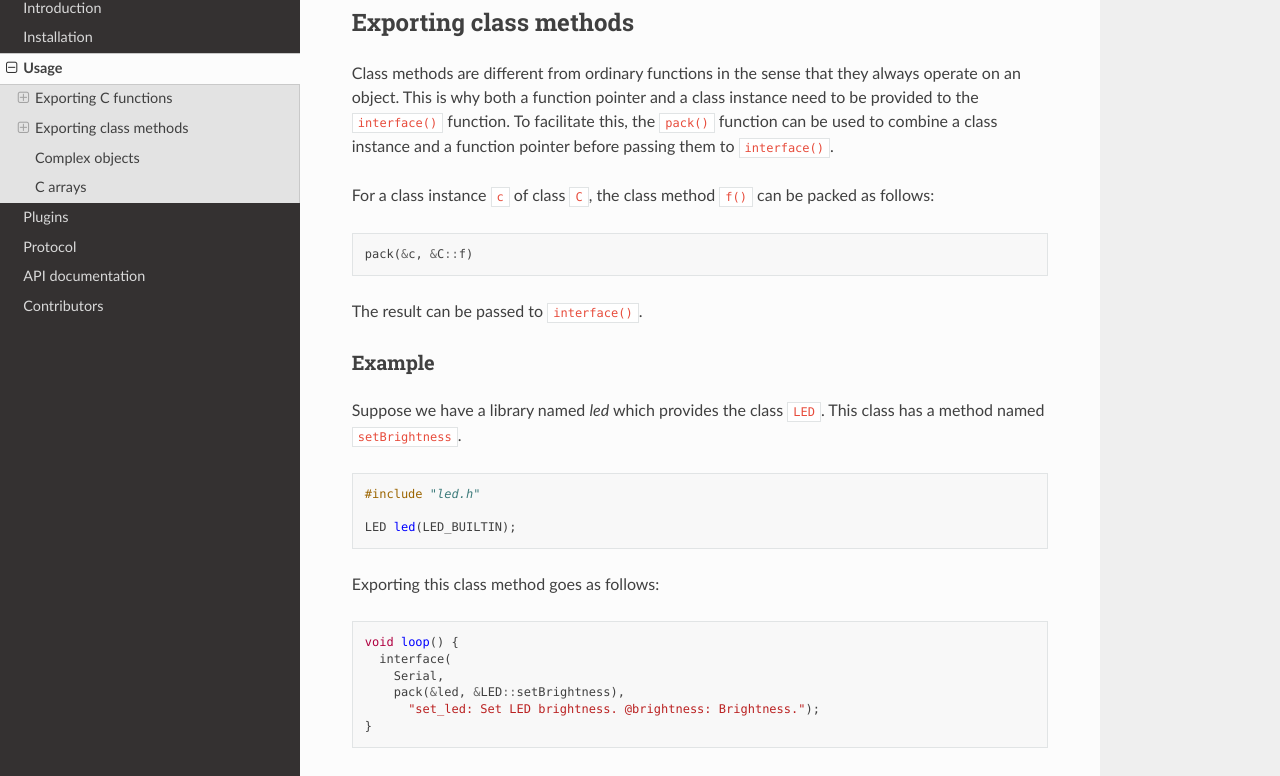
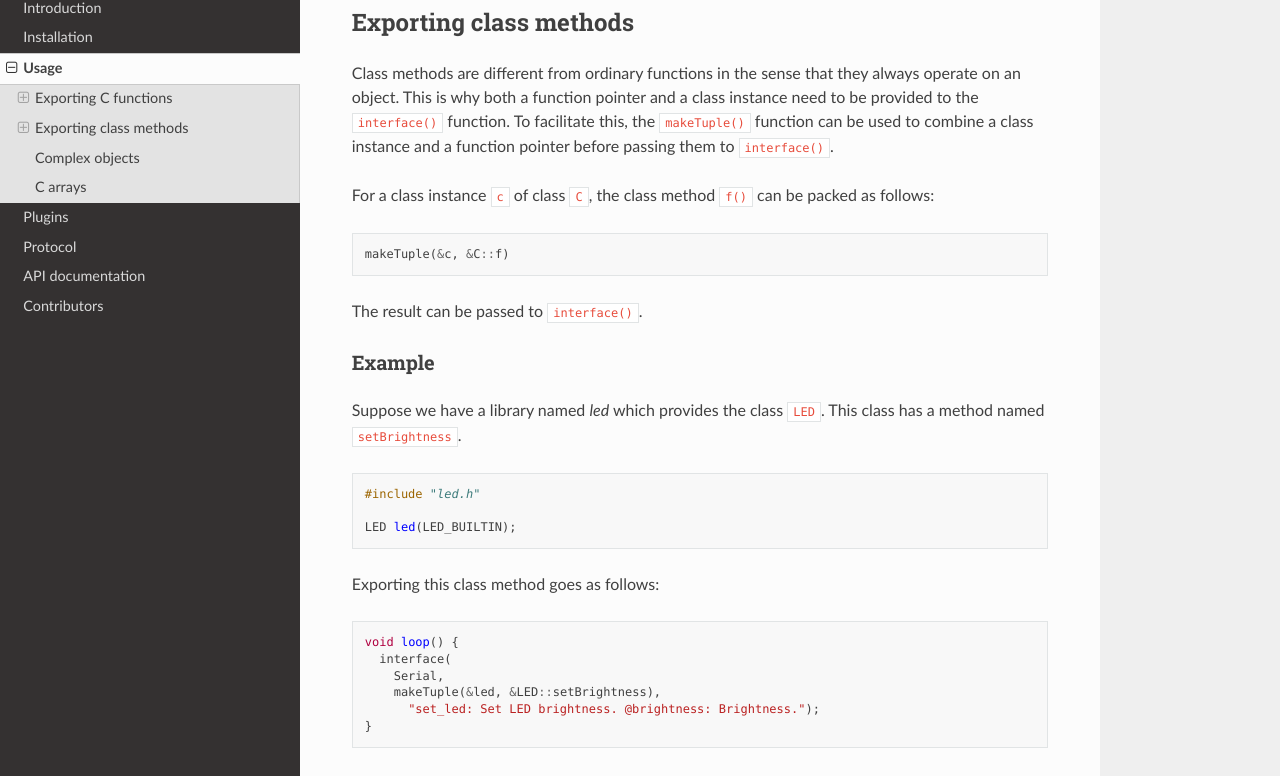
Before and after one commit to jfjlaros/simpleRPC, a Sphinx documentation site: the page built from docs/usage.rst, in a window 1280 px wide and 1400 px high, scrolled down 2103 px. Shown: the part 144-920 px from the top of the window. Built offline with Sphinx 7.4.7 and the Read the Docs theme 2.0.0, drawn with Linux system fonts in a browser that asks for light colours.

Commit message:
update docs

```diff
--- a/docs/plugins.rst
+++ b/docs/plugins.rst
@@ -90,13 +90,13 @@ Example
 
 Suppose we have set up two I/O interfaces named ``Serial`` and
 ``SerialUSB``, we serve the same methods on both interfaces by grouping
-pointers to these interfaces with the ``pack()`` function as follows.
+pointers to these interfaces with the ``makeTuple()`` function as follows.
 
 .. code-block:: cpp
 
     void loop() {
       interface(
-        pack(&Serial, &SerialUSB),
+        makeTuple(&Serial, &SerialUSB),
         inc, F("inc: Increment a value. @a: Value. @return: a + 1."));
     }
 
--- a/docs/usage.rst
+++ b/docs/usage.rst
@@ -125,7 +125,7 @@ Exporting class methods
 Class methods are different from ordinary functions in the sense that they
 always operate on an object. This is why both a function pointer and a class
 instance need to be provided to the ``interface()`` function. To facilitate
-this, the ``pack()`` function can be used to combine a class instance and a
+this, the ``makeTuple()`` function can be used to combine a class instance and a
 function pointer before passing them to ``interface()``.
 
 For a class instance ``c`` of class ``C``, the class method ``f()``
@@ -133,7 +133,7 @@ can be packed as follows:
 
 .. code-block:: cpp
 
-    pack(&c, &C::f)
+    makeTuple(&c, &C::f)
 
 The result can be passed to ``interface()``.
 
@@ -157,7 +157,7 @@ Exporting this class method goes as follows:
       void loop() {
         interface(
           Serial,
-          pack(&led, &LED::setBrightness),
+          makeTuple(&led, &LED::setBrightness),
             "set_led: Set LED brightness. @brightness: Brightness.");
       }
 
```
